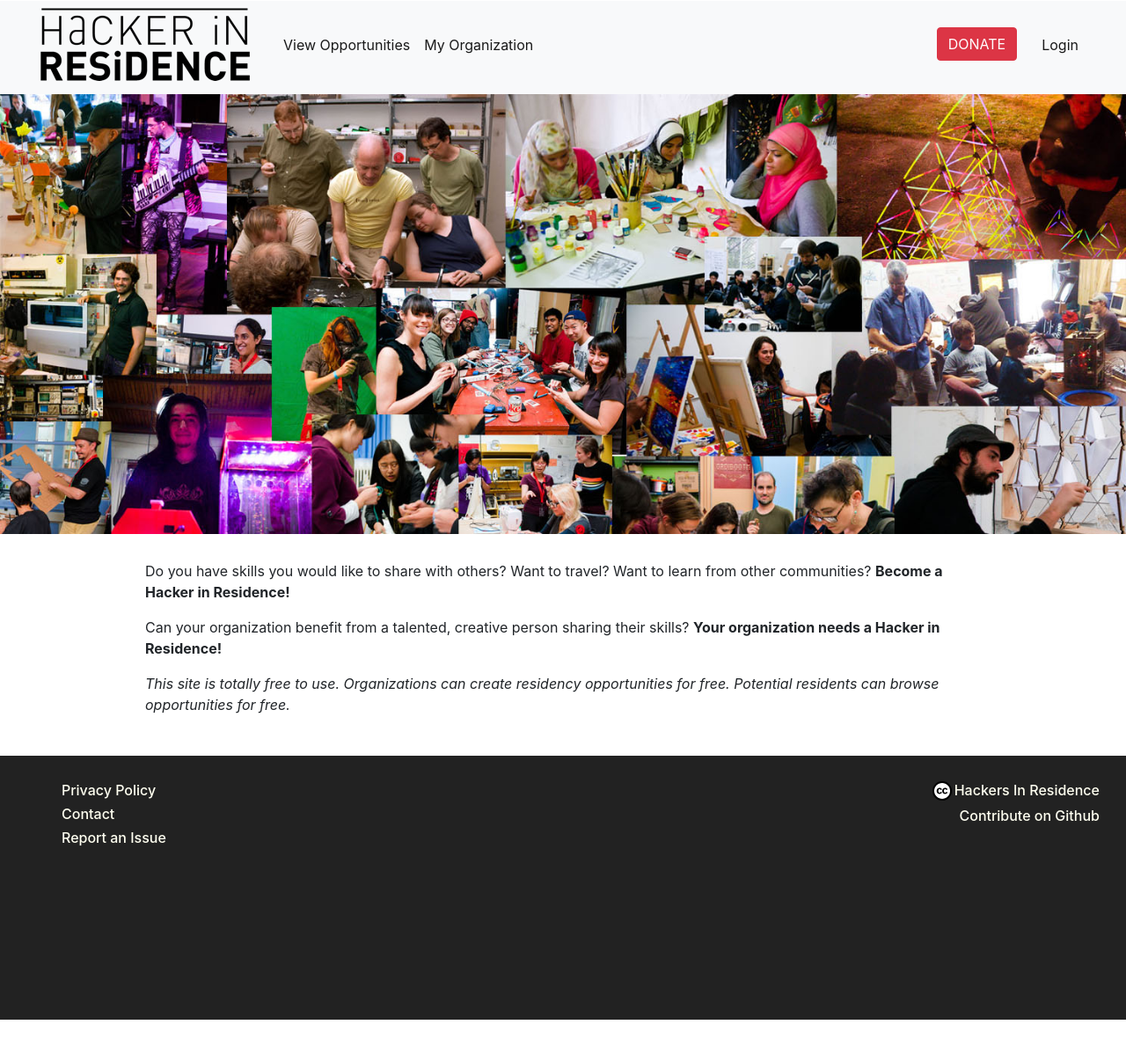
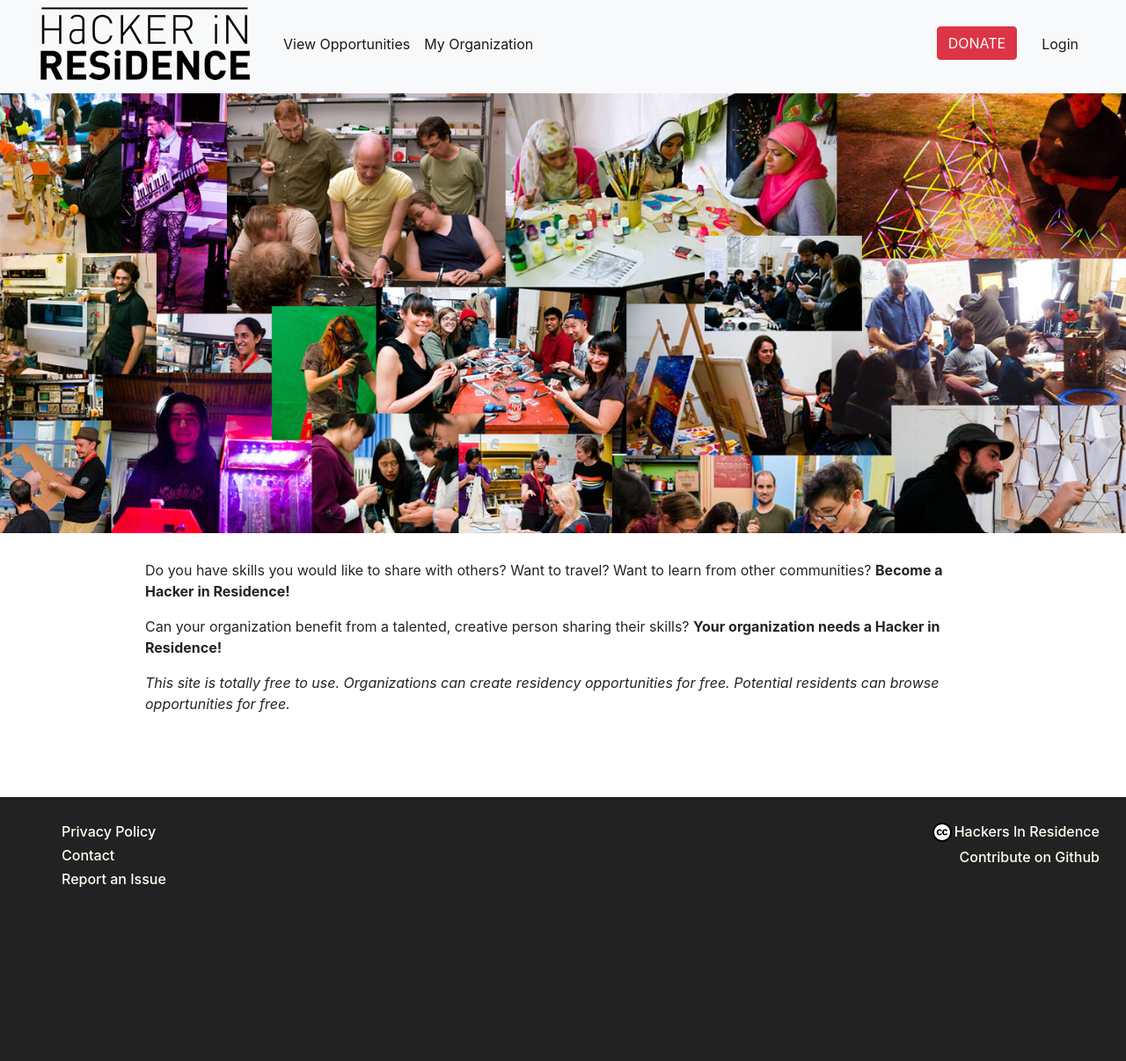
Before and after one commit to noisebridge/hackersinresidence, a Django app: template hackersinresidence/webapp/templates/pages/index.html in a window 1280 px wide. Shown: the whole page at 88% size. Before the commit the page ends 1159 px from the top, so only its background shows below. Run offline with Django 3.2, Linux system fonts and the light colour scheme; the template is opened without the code that fills it, so the values that code supplies are empty; some libraries are stand-ins or nearby versions.

Commit message:
Fixed some bootstrap spacing issues and added the dev settings.py to /deploy/

```diff
--- a/hackersinresidence/static/css/main.css
+++ b/hackersinresidence/static/css/main.css
@@ -37,6 +37,16 @@ footer a, footer a:link, footer a:hover, footer a:active, footer a:visited {
   margin-top: -2px;
 }
 
+/* body defaults */
+body {
+  margin-top: -1px; /* bootstrap 4 schenanigans */
+  background-color: #222;
+}
+.hir-main {
+  min-height: 800px;
+  background-color: white;
+}
+
 
 /* default.html default template section */
 
--- a/hackersinresidence/webapp/templates/base.html
+++ b/hackersinresidence/webapp/templates/base.html
@@ -28,9 +28,11 @@
     {% endblock header %}
 
     {# the 'main' block is the primary place to display content #}
+    <div class="hir-main">
     {% block main %}
       {# some default content could go here #}
     {% endblock main %}
+    </div>
 
     {% block footer %}
       {% include "sections/footer.html" %}
--- a/hackersinresidence/webapp/templates/pages/index.html
+++ b/hackersinresidence/webapp/templates/pages/index.html
@@ -9,14 +9,22 @@
   .home-container {
     padding: 0 !important;
   }
-
+  .home-fullwidth {
+    padding-right: 0 !important;
+    padding-left: 0 !important;
+  }
   .home-fullwidth img {
     width: 100%;
     height: auto;
+    /* compensate for the padding on col-sm-12 on this div */
   }
   .home-banner-crop {
     max-height: 500px;
     overflow: hidden;
+  }
+  .home-row {
+    margin-left: 0 !important;
+    margin-right: 0 !important;
   }
 
 
--- a/hackersinresidence/webapp/templates/sections/messages.html
+++ b/hackersinresidence/webapp/templates/sections/messages.html
@@ -1,3 +1,4 @@
+<div class="container">
   <div class="row">
     <div class="col-sm-12">
 
@@ -34,3 +35,4 @@
 
     </div>
   </div>
+</div>
```
Also changed, not shown: hackersinresidence/webapp/static/css/main.css (+11 -0 lines), 1 other file. Lines whose indentation alone changed are shown as unchanged.
